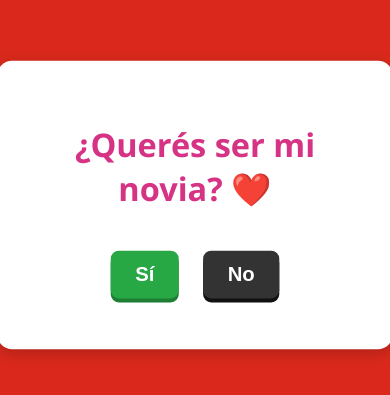
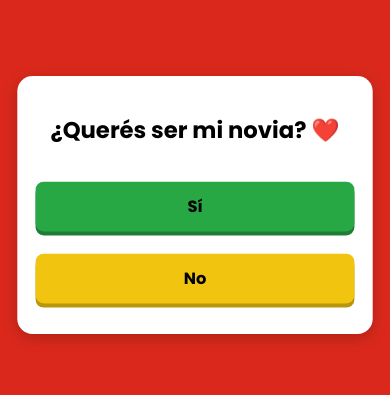
Before and after one commit to Mispox/propuesta, a plain HTML site: page index.html in a window 390 px wide. Shown: the part 217-612 px from the top of the page. Drawn offline with Linux system fonts and the light colour scheme.

Commit message:
Update index.html

```diff
--- a/index.html
+++ b/index.html
@@ -4,19 +4,25 @@
     <meta charset="UTF-8">
     <meta name="viewport" content="width=device-width, initial-scale=1.0">
     <title>Pregunta importante</title>
+    <link rel="preconnect" href="https://fonts.googleapis.com">
+    <link rel="preconnect" href="https://fonts.gstatic.com" crossorigin>
+    <link href="https://fonts.googleapis.com/css2?family=Poppins:wght@400;600;700&display=swap" rel="stylesheet">
     <style>
+        * {
+            box-sizing: border-box;
+        }
+
         body {
             display: flex;
             justify-content: center;
             align-items: center;
-            height: 100vh;
+            min-height: 100vh;
             background-color: #da291c;
-            font-family: 'Segoe UI', Tahoma, Geneva, Verdana, sans-serif;
+            font-family: 'Poppins', 'Segoe UI', Tahoma, Geneva, Verdana, sans-serif;
             text-align: center;
             margin: 0;
-            overflow: hidden;
+            padding: 20px;
         }
-
 
         @keyframes latido {
             0% { transform: scale(1); }
@@ -26,38 +32,58 @@
 
         .container {
             background: white;
-            padding: 40px 60px;
+            padding: clamp(24px, 6vw, 40px) clamp(20px, 8vw, 60px);
             border-radius: 15px;
             box-shadow: 0 4px 15px rgba(0,0,0,0.2);
             animation: latido 3s ease-in-out infinite;
+            width: 100%;
+            max-width: 480px;
         }
 
         h1 {
-            color: #d63384;
+            color: #000000;
             margin-bottom: 30px;
+            font-size: clamp(1.4rem, 5vw, 2rem);
+            line-height: 1.3;
         }
+
+        p {
+            color: #000000;
+            font-size: clamp(1rem, 3.5vw, 1.15rem);
+        }
+
+        .botones {
+            display: flex;
+            flex-wrap: wrap;
+            justify-content: center;
+            gap: 10px;
+        }
+
         button {
-            font-size: 20px;
+            font-family: inherit;
+            font-size: clamp(16px, 4vw, 20px);
             padding: 12px 24px;
             margin: 10px;
             border: none;
             border-radius: 8px;
             cursor: pointer;
             font-weight: bold;
+            color: #000000;
             transition: transform 0.1s;
         }
+
         button:active {
             transform: scale(0.95);
         }
+
         #btnSi {
             background-color: #28a745;
-            color: white;
             box-shadow: 0 4px 0 #1e7e34;
         }
+
         #btnNo {
-            background-color: #333333;
-            color: white;
-            box-shadow: 0 4px 0 #111111;
+            background-color: #f1c40f;
+            box-shadow: 0 4px 0 #b8960c;
             z-index: 999;
         }
 
@@ -67,6 +93,17 @@
             border-radius: 10px;
             margin-top: 15px;
             max-height: 250px;
+        }
+
+        @media (max-width: 400px) {
+            .container {
+                padding: 24px 18px;
+            }
+
+            button {
+                width: 100%;
+                margin: 6px 0;
+            }
         }
     </style>
 </head>
@@ -78,25 +115,30 @@
             <button id="btnNo">No</button>
         </div>
     </div>
-
     <script>
         const btnNo = document.getElementById('btnNo');
         const btnSi = document.getElementById('btnSi');
         const contenedor = document.getElementById('contenedor');
 
-        btnNo.addEventListener('mouseenter', () => {
+        function moverBtnNo() {
             if (btnNo.parentNode !== document.body) {
                 document.body.appendChild(btnNo);
             }
 
-            btnNo.style.position = 'absolute';
+            btnNo.style.position = 'fixed';
 
             const x = Math.random() * (window.innerWidth - btnNo.offsetWidth - 20);
             const y = Math.random() * (window.innerHeight - btnNo.offsetHeight - 20);
 
             btnNo.style.left = `${Math.max(10, x)}px`;
             btnNo.style.top = `${Math.max(10, y)}px`;
-        });
+        }
+
+        btnNo.addEventListener('mouseenter', moverBtnNo);
+        btnNo.addEventListener('touchstart', (e) => {
+            e.preventDefault();
+            moverBtnNo();
+        }, { passive: false });
 
         btnSi.addEventListener('click', () => {
             contenedor.innerHTML = `
```
